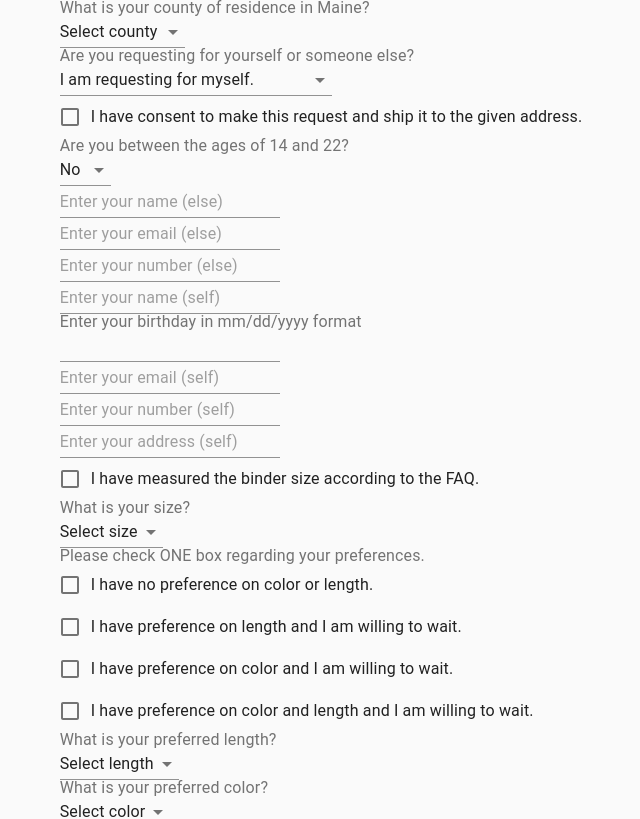
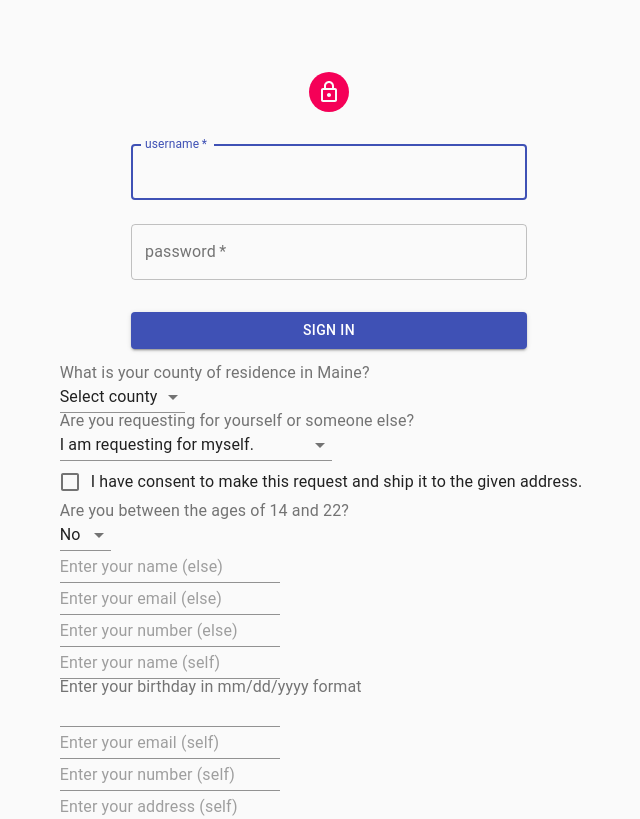
Before and after one commit to limzkil/OM-binder-program, a React (Create React App) app: page / in a window 1280 px wide. Shown: the top 819 px of the page, without its empty margins (311-951 px from the left). Built offline with nearby package versions, Linux system fonts and the light colour scheme.

Commit message:
created AdminLogin component

```diff
--- a/package.json
+++ b/package.json
@@ -5,15 +5,16 @@
   "proxy": "http://localhost:5000/",
   "dependencies": {
     "@material-ui/core": "^4.12.3",
+    "@material-ui/icons": "^4.11.2",
     "@testing-library/jest-dom": "^5.14.1",
     "@testing-library/react": "^11.2.7",
     "@testing-library/user-event": "^12.8.3",
     "axios": "^0.21.1",
-    "mongoose": "^5.13.5",
     "cors": "^2.8.5",
     "dotenv": "^8.2.0",
     "express": "^4.17.1",
     "formik": "^2.2.9",
+    "mongoose": "^5.13.5",
     "nodemailer": "^6.6.3",
     "react": "^17.0.2",
     "react-dom": "^17.0.2",
--- /dev/null
+++ b/src/AdminLogin.js
@@ -0,0 +1,75 @@
+import Avatar from '@material-ui/core/Avatar';
+import Button from '@material-ui/core/Button';
+import CssBaseline from '@material-ui/core/CssBaseline';
+import TextField from '@material-ui/core/TextField';
+import LockOutlinedIcon from '@material-ui/icons/LockOutlined';
+import { makeStyles } from '@material-ui/core/styles';
+import Container from '@material-ui/core/Container';
+
+const useStyles = makeStyles((theme) => ({
+  paper: {
+    marginTop: theme.spacing(8),
+    display: 'flex',
+    flexDirection: 'column',
+    alignItems: 'center',
+  },
+  avatar: {
+    margin: theme.spacing(1),
+    backgroundColor: theme.palette.secondary.main,
+  },
+  form: {
+    width: '100%', // Fix IE 11 issue.
+    marginTop: theme.spacing(1),
+  },
+  submit: {
+    margin: theme.spacing(3, 0, 2),
+  },
+}));
+
+export default function AdminLogin() {
+  const classes = useStyles();
+
+  return (
+    <Container component="main" maxWidth="xs">
+      <CssBaseline />
+      <div className={classes.paper}>
+        <Avatar className={classes.avatar}>
+          <LockOutlinedIcon />
+        </Avatar>
+        <form className={classes.form} noValidate>
+          <TextField
+            variant="outlined"
+            margin="normal"
+            required
+            fullWidth
+            id="email"
+            label="username"
+            name="email"
+            autoComplete="email"
+            autoFocus
+          />
+          <TextField
+            variant="outlined"
+            margin="normal"
+            required
+            fullWidth
+            name="password"
+            label="password"
+            type="password"
+            id="password"
+            autoComplete="current-password"
+          />
+          <Button
+            type="submit"
+            fullWidth
+            variant="contained"
+            color="primary"
+            className={classes.submit}
+          >
+            Sign In
+          </Button>
+        </form>
+      </div>
+    </Container>
+  );
+}
--- a/src/App.js
+++ b/src/App.js
@@ -1,5 +1,6 @@
 import React, { useState } from "react"
 import ReqForm from "./ReqForm"
+import AdminLogin from "./AdminLogin"
 // import "./App.css"
 
 function App() {
@@ -7,6 +8,7 @@
 
   return (
     <div>
+      <AdminLogin />
       <ReqForm />
     </div>
 
```
Also changed, not shown: 1 other file (tests, documents, lock files or other folders).
